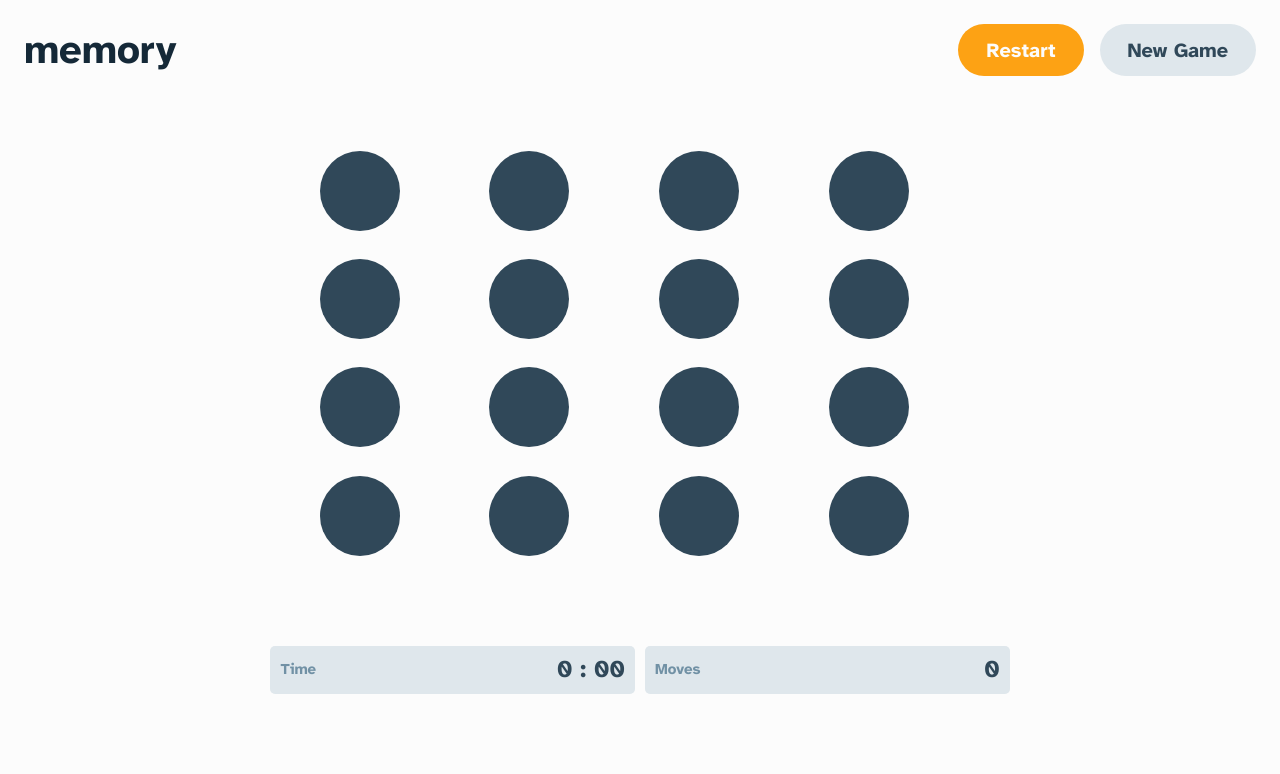
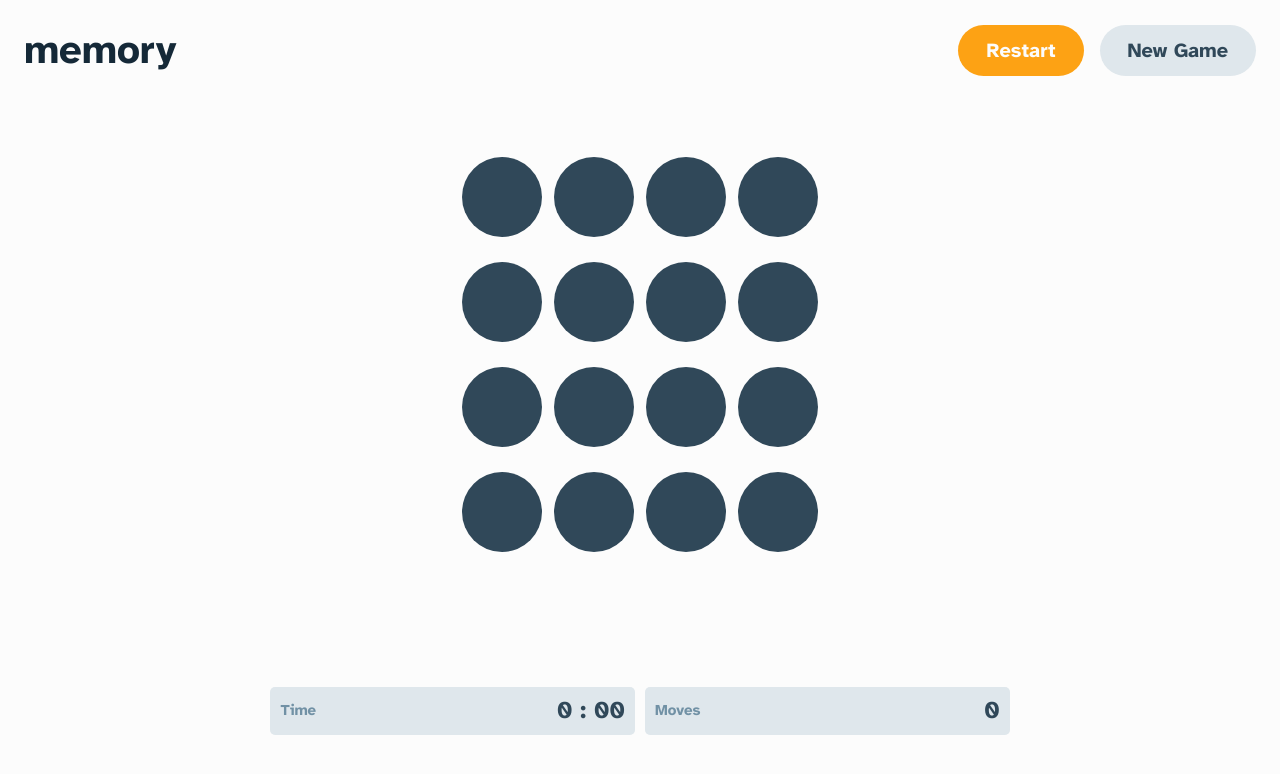
Before and after one commit to FedoraBianca/MemoryGame, a React (Create React App) app: page /game in a window 1280 px wide. Shown: the top 774 px of the page. Built offline with nearby package versions, Linux system fonts and the light colour scheme.

Commit message:
fixed styles for board and disc

```diff
--- a/src/components/Disc/Disc.style.tsx
+++ b/src/components/Disc/Disc.style.tsx
@@ -1,17 +1,25 @@
 import styled from "styled-components";
 import { theme } from "../../styles/Theme.style";
 
-export const DiscStyle = styled.div`
+enum GridSizeEnum {
+  small,
+  large,
+}
+
+export interface IDiscStyle {
+  gridSize: GridSizeEnum.small | GridSizeEnum.large;
+}
+
+export const DiscStyle = styled.div<IDiscStyle>`
   display: flex;
   justify-content: center;
   align-items: center;
-  min-width: 46.88px;
-  min-height: 46.88px;
-  max-width: 80px;
-  max-height: 80px;
+  width: ${(props) =>
+    props.gridSize === GridSizeEnum.small ? "72.53px" : "46.88px"};
   color: ${theme.colors.lightWhite};
   background-color: ${theme.colors.charcoal};
-  font-size: 56px;
+  font-size: ${(props) =>
+    props.gridSize === GridSizeEnum.small ? "40px" : "24px"};
   border-radius: 50%;
   cursor: pointer;
   aspect-ratio: 1;
@@ -19,6 +27,8 @@ export const DiscStyle = styled.div`
   @media (min-width: 768px) {
     width: 80px;
     height: 80px;
+    font-size: ${(props) =>
+      props.gridSize === GridSizeEnum.small ? "40px" : "44px"};
   }
 
   .content {
@@ -37,4 +47,10 @@ export const DiscStyle = styled.div`
   &.selected {
     background-color: ${theme.colors.orange};
   }
+
+  @media (min-width: 768px) {
+    .icon {
+      font-size: 36px;
+    }
+  }
 `;
--- a/src/components/Disc/Disc.tsx
+++ b/src/components/Disc/Disc.tsx
@@ -1,31 +1,49 @@
 import React, { useContext, useEffect, useState } from "react";
 import AppContext from "../../AppContext";
 import { theme } from "../../styles/Theme.style";
-import { DiscThemeEnum, IDisc } from "../../utils/game";
+import { DiscThemeEnum, IDisc, GridSizeEnum } from "../../utils/game";
 import Icon from "../Icon";
 import { DiscStyle } from "./Disc.style";
 
 export interface IDiscProps {
   onClick: (e: React.MouseEvent) => void;
   disc: IDisc;
+  gridSize: GridSizeEnum;
 }
 
-const Disc: React.FC<IDiscProps> = ({
-  onClick,
-  disc
-}) => {
+const Disc: React.FC<IDiscProps> = ({ onClick, disc, gridSize }) => {
   const { discTheme } = useContext(AppContext);
-  const iconList: string[] = ['camera', 'headphones', 'music', 'pacman', 'spades', 'clubs', 'binoculars', 'lock', 'lock', 'bug', 'trophy', 'gift', 'mug', 'airplane', 'power', 'attachment', 'sun', 'star-full', 'heart'];
-  const [styleClass, setStypeClass] = useState('');
+  const iconList: string[] = [
+    "camera",
+    "headphones",
+    "music",
+    "pacman",
+    "spades",
+    "clubs",
+    "binoculars",
+    "lock",
+    "lock",
+    "bug",
+    "trophy",
+    "gift",
+    "mug",
+    "airplane",
+    "power",
+    "attachment",
+    "sun",
+    "star-full",
+    "heart",
+  ];
+  const [styleClass, setStypeClass] = useState("");
 
   useEffect(() => {
-    let className = '';
+    let className = "";
     if (disc.flipped) {
-      className = className + ' flipped';
+      className = className + " flipped";
     }
 
     if (disc.selected) {
-      className = className + ' selected';
+      className = className + " selected";
     }
 
     setStypeClass(className);
@@ -36,19 +54,17 @@ const Disc: React.FC<IDiscProps> = ({
   };
 
   return (
-    <DiscStyle
-      onClick={handleClick}
-      className={styleClass}
-    >
-      <div className='content'>
+    <DiscStyle onClick={handleClick} className={styleClass} gridSize={gridSize}>
+      <div className="content">
         {discTheme === DiscThemeEnum.numbers && <span>{disc.value}</span>}
-        {discTheme === DiscThemeEnum.icons &&
+        {discTheme === DiscThemeEnum.icons && (
           <Icon
             icon={iconList[disc.value - 1]}
-            size='36px'
+            size="28px"
             color={theme.colors.lightWhite}
+            className="icon"
           />
-        }
+        )}
       </div>
     </DiscStyle>
   );
--- a/src/pages/GamePage/GamePage.style.tsx
+++ b/src/pages/GamePage/GamePage.style.tsx
@@ -10,19 +10,17 @@ export interface IGamePageStyles {
 
 export const BoardStyle = styled.div<IBoard>`
   display: grid;
-  gap: ${(props: IBoard) => (props.boardSize === 6 ? "3%" : "6%")};
+  gap: ${(props: IBoard) => (props.boardSize === 6 ? "9px" : "12px")};
   grid-template-columns: repeat(${(props: IBoard) => props.boardSize}, 1fr);
   grid-template-rows: repeat(${(props: IBoard) => props.boardSize}, 1fr);
+  justify-self: center;
+  max-width: fit-content;
 
   @media (min-width: 768px) {
-    max-width: ${(props: IBoard) => (props.boardSize === 6 ? "86%" : "61%")};
+    gap: ${(props: IBoard) => (props.boardSize === 6 ? "16px" : "12px")};
     height: ${(props: IBoard) => (props.boardSize === 6 ? "72vh" : "51vh")};
     margin: 0 auto;
     width: 100%;
-  }
-
-  @media (min-width: 1024px) {
-    max-width: 52%;
   }
 `;
 
@@ -32,6 +30,7 @@ export const GamePageStyles = styled.div<IGamePageStyles>`
   grid-template-rows: 40px 1fr 78px;
   gap: 10%;
   height: 100%;
+  align-items: center;
 
   @media (min-width: 768px) {
     grid-template-rows: 52px 1fr 92px;
@@ -58,7 +57,6 @@ export const GamePageStyles = styled.div<IGamePageStyles>`
   @media (min-width: 768px) {
     .footer {
       gap: 10px;
-      padding-bottom: 100px;
     }
   }
 
--- a/src/pages/GamePage/GamePage.tsx
+++ b/src/pages/GamePage/GamePage.tsx
@@ -135,6 +135,7 @@ const GamePage: React.FC = () => {
                 onClick={(event) => handleDiscClick(event, index)}
                 disc={game.grid[index]}
                 key={index}
+                gridSize={gameOptions.gridSize}
               ></Disc>
             );
           })}
```
